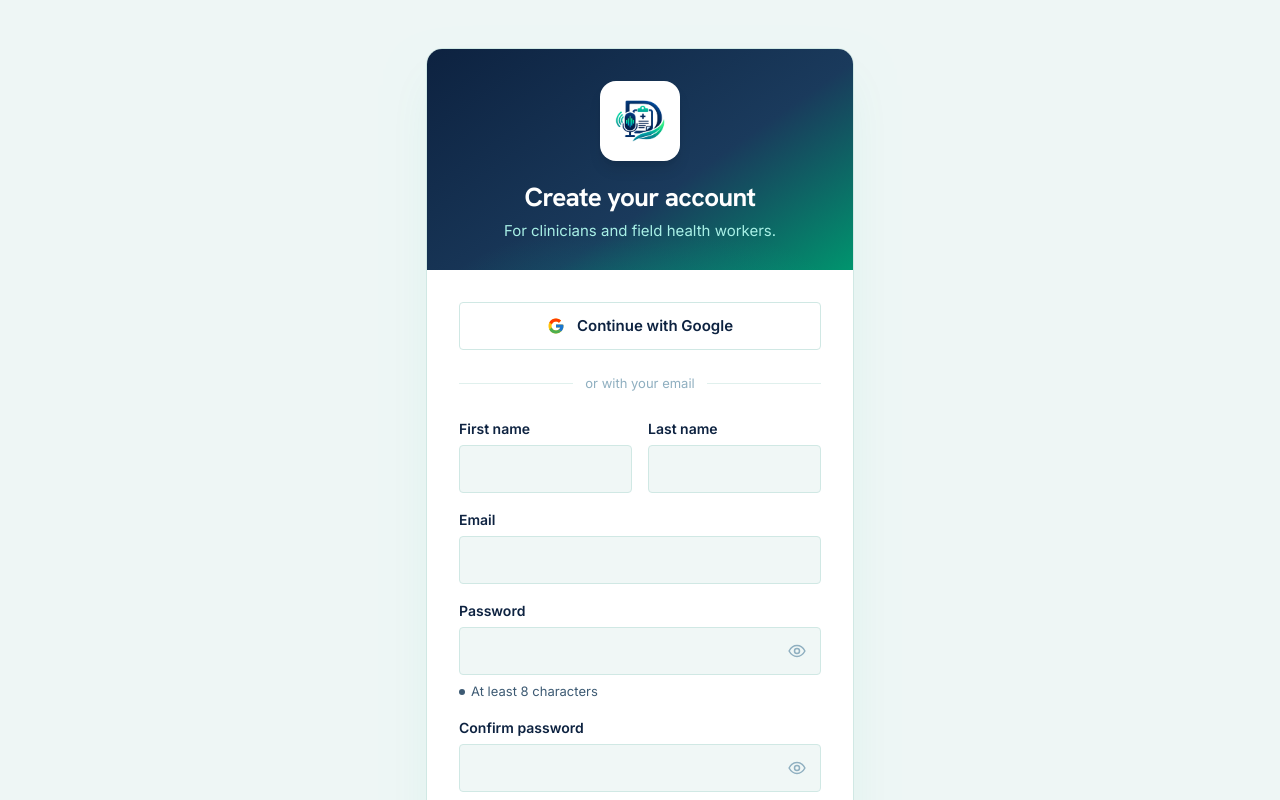
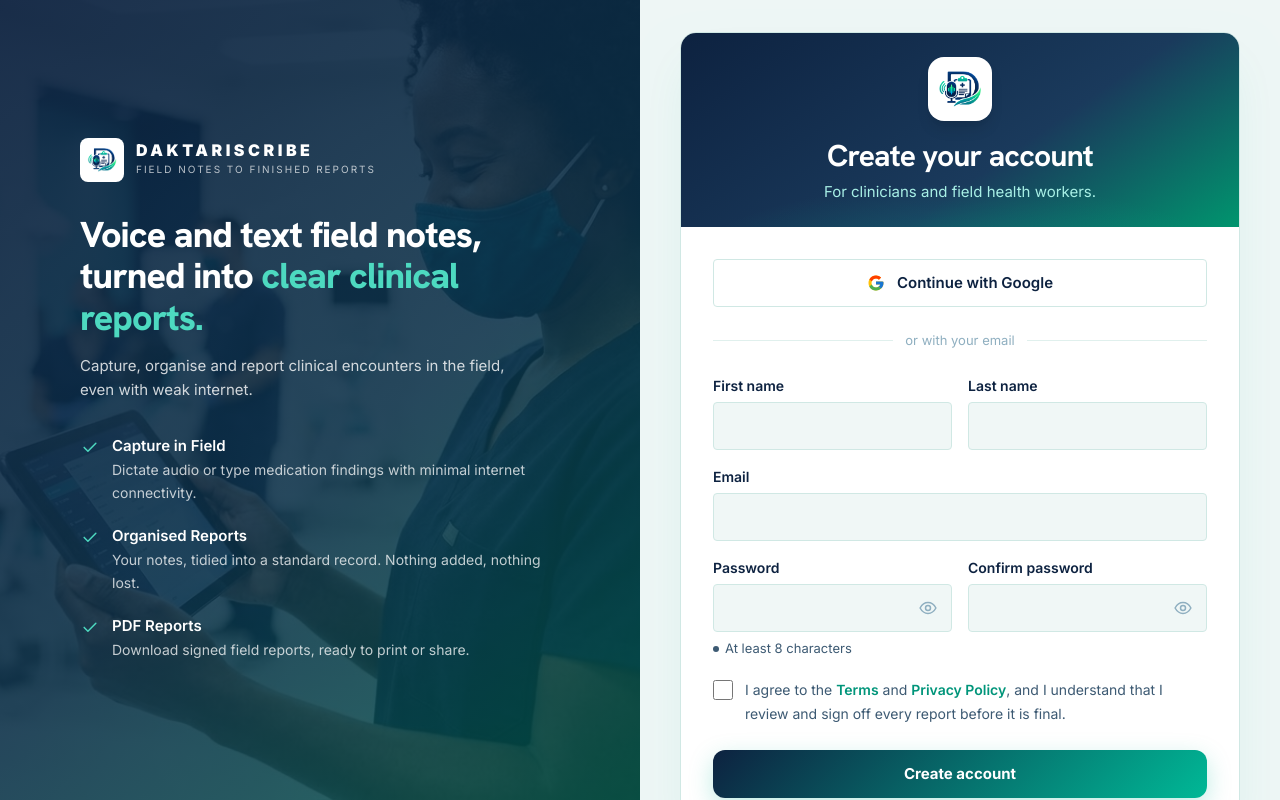
Before and after one commit to EGABO-TECH/DaktariScribe, a Next.js app: page /register in a window 1280 px wide. Shown: the top 800 px of the page. Built offline with nearby package versions, Linux system fonts and the light colour scheme; no server answers.

Commit message:
Fixed the responsiveness of the create an account page

```diff
--- a/app/register/page.tsx
+++ b/app/register/page.tsx
@@ -19,6 +19,13 @@ const PARAM_TO_FIELD: Record<string, FieldKey> = {
 };
 
 const MIN_PASSWORD = 8;
+
+/** Same wording as the landing hero, so the two pages describe the product identically. */
+const BRAND_POINTS = [
+  { title: "Capture in Field", description: "Dictate audio or type medication findings with minimal internet connectivity." },
+  { title: "Organised Reports", description: "Your notes, tidied into a standard record. Nothing added, nothing lost." },
+  { title: "PDF Reports", description: "Download signed field reports, ready to print or share." },
+];
 
 /** Splits a Clerk error into field-level messages and a general one. */
 function readClerkError(err: unknown, fallback: string) {
@@ -230,11 +237,47 @@ export default function RegisterPage() {
   const lengthOk = password.length >= MIN_PASSWORD;
 
   return (
-    <div className="force-light min-h-screen bg-[#eef6f5] text-[#0d2240]">
-      <div className="mx-auto flex min-h-screen w-full max-w-[460px] flex-col justify-center px-4 py-8 sm:py-12">
+    <div className="force-light min-h-dvh bg-[#eef6f5] text-[#0d2240] lg:flex">
+      {/* Brand panel: desktop only, stays in view while the form column scrolls on short laptop screens. */}
+      <aside
+        aria-label="About DaktariScribe"
+        className="hero-bg hidden text-white lg:sticky lg:top-0 lg:flex lg:h-dvh lg:w-[42%] lg:flex-col lg:justify-center lg:overflow-y-auto lg:px-12 lg:py-10 xl:w-1/2 xl:px-20"
+      >
+        <div className="mx-auto w-full max-w-xl">
+          <div className="flex items-center gap-3">
+            <span className="flex h-11 w-11 shrink-0 items-center justify-center rounded-xl bg-white p-1.5">
+              <Image src="/assets/DaktariScribe-Favicon.png" alt="" width={40} height={40} className="object-contain" />
+            </span>
+            <span>
+              <span className="block text-[16px] font-black uppercase leading-none tracking-[0.22em]">DaktariScribe</span>
+              <span className="mt-1 block text-[10px] uppercase tracking-[0.2em] text-white/70">Field notes to finished reports</span>
+            </span>
+          </div>
+          <p className="mt-8 font-display-lg text-3xl font-black leading-[1.15] tracking-tight xl:text-4xl">
+            Voice and text field notes, turned into <span className="text-[#4dd9c0]">clear clinical reports.</span>
+          </p>
+          <p className="mt-4 max-w-md text-[15px] leading-relaxed text-white/80">
+            Capture, organise and report clinical encounters in the field, even with weak internet.
+          </p>
+          <ul className="mt-8 flex flex-col gap-5">
+            {BRAND_POINTS.map((point) => (
+              <li key={point.title} className="flex items-start gap-3">
+                <CheckIcon size={20} className="mt-0.5 shrink-0 text-[#4dd9c0]" />
+                <span>
+                  <span className="block text-[15px] font-semibold">{point.title}</span>
+                  <span className="mt-0.5 block text-[14px] leading-relaxed text-white/75">{point.description}</span>
+                </span>
+              </li>
+            ))}
+          </ul>
+        </div>
+      </aside>
+
+      <div className="flex min-h-dvh min-w-0 flex-1 flex-col items-center px-4 pb-6 pt-8 sm:px-8 sm:pt-12 lg:pt-8">
+        <div className="my-auto w-full max-w-[460px] sm:max-w-[600px] lg:max-w-[560px]">
         <main id="main" className="overflow-hidden rounded-2xl border border-[#d0e8e4] bg-white shadow-2xl shadow-[rgba(0,185,150,0.10)]">
           <div
-            className="relative flex flex-col items-center overflow-hidden px-6 pb-7 pt-8 text-center sm:px-8"
+            className="relative flex flex-col items-center overflow-hidden px-6 pb-7 pt-8 text-center sm:px-10 lg:pb-6 lg:pt-6"
             style={{ background: "linear-gradient(145deg, #0d2240 0%, #1a3a5c 60%, #00956e 100%)" }}
           >
             <div
@@ -245,14 +288,14 @@ export default function RegisterPage() {
             <Link
               href="/"
               aria-label="DaktariScribe home"
-              className="relative mb-5 flex h-20 w-20 items-center justify-center rounded-2xl bg-white p-3 shadow-lg transition-transform hover:scale-[1.03]"
+              className="relative mb-5 flex h-20 w-20 items-center justify-center rounded-2xl bg-white p-3 shadow-lg transition-transform hover:scale-[1.03] lg:mb-4 lg:h-16 lg:w-16 lg:p-2"
             >
               <Image src="/assets/DaktariScribe-Favicon.png" alt="DaktariScribe" width={56} height={56} className="object-contain" priority />
             </Link>
-            <h1 className="relative font-display-lg text-[26px] font-bold leading-tight tracking-tight text-white">
+            <h1 className="relative font-display-lg text-[26px] font-bold leading-tight tracking-tight text-white sm:text-[30px]">
               {step === "details" ? "Create your account" : "Check your email"}
             </h1>
-            <p className="relative mt-1.5 text-[15px] text-[#a8f0e6]">
+            <p className="relative mt-1.5 max-w-full text-[15px] text-[#a8f0e6] [overflow-wrap:anywhere]">
               {step === "details" ? (
                 "For clinicians and field health workers."
               ) : (
@@ -262,7 +305,7 @@ export default function RegisterPage() {
               )}
             </p>
           </div>
-          <div className="p-6 sm:p-8">
+          <div className="p-6 sm:p-10 lg:p-8">
           {general && (
             <div role="alert" className="mb-5 flex items-start gap-2 rounded-lg border border-error/40 bg-error-container px-3.5 py-3 text-[14px] text-on-error-container">
               <AlertIcon size={18} className="mt-px shrink-0" />
@@ -330,6 +373,7 @@ export default function RegisterPage() {
                   />
                 </Field>
 
+                <div className="grid grid-cols-1 gap-4 sm:grid-cols-2">
                 <Field
                   id={id("password")}
                   label="Password"
@@ -372,6 +416,7 @@ export default function RegisterPage() {
                     autoComplete="new-password"
                   />
                 </Field>
+                </div>
 
                 <div>
                   <label htmlFor={id("terms")} className="flex cursor-pointer items-start gap-3 py-1">
@@ -486,7 +531,8 @@ export default function RegisterPage() {
             </Link>
           </p>
         )}
-        <p className="mt-auto pt-10 text-center text-[12px] uppercase tracking-widest text-[#8fafc0]">© 2026 DaktariScribe</p>
+        </div>
+        <p className="pt-8 text-center text-[12px] uppercase tracking-widest text-[#8fafc0]">© 2026 DaktariScribe</p>
       </div>
     </div>
   );
```
